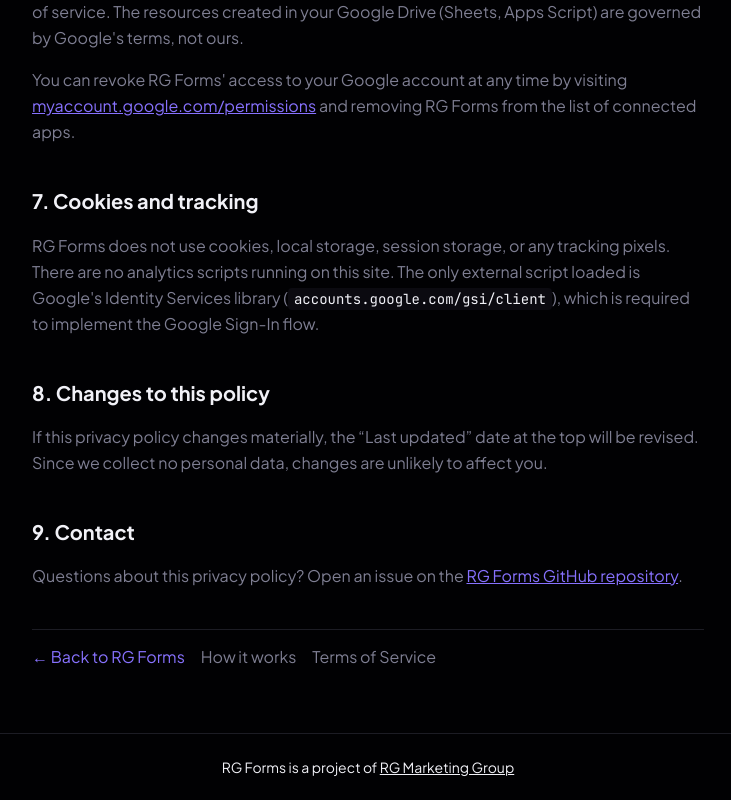
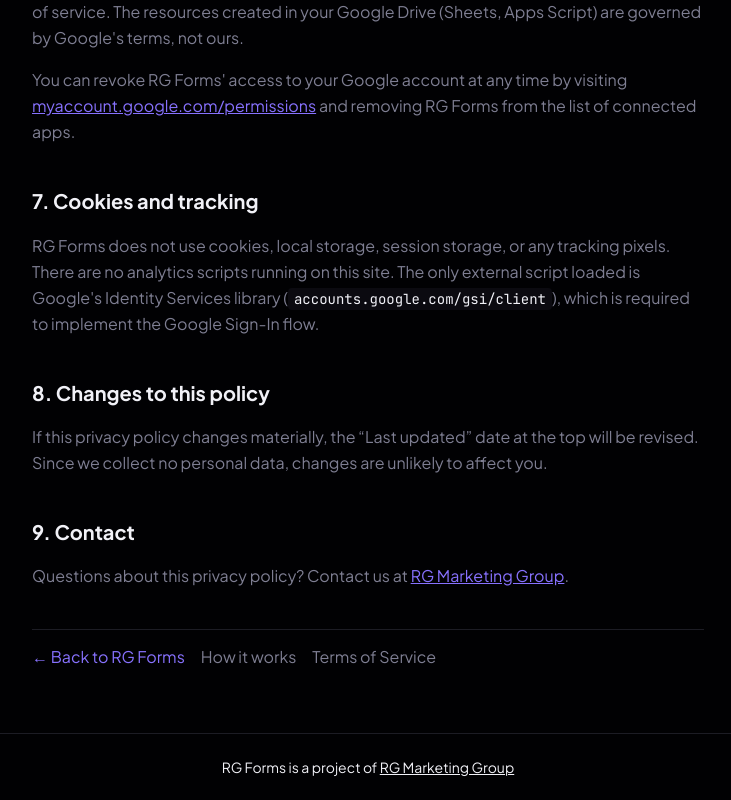
Before and after one commit to yehudasmilowitz/rgforms, a Next.js app: page /privacy in a window 1280 px wide. Shown: the part 2591-3391 px from the top of the page, without its empty margins (272-1003 px from the left). Built offline with nearby package versions, Linux system fonts and the light colour scheme.

Commit message:
Remove GitHub link from privacy policy contact section
Co-Authored-By: Claude Sonnet 4.6 <noreply@anthropic.com>

```diff
--- a/app/privacy/page.tsx
+++ b/app/privacy/page.tsx
@@ -292,15 +292,15 @@ export default function PrivacyPage() {
         <Section>
           <H2>9. Contact</H2>
           <P>
-            Questions about this privacy policy? Open an issue on the{' '}
+            Questions about this privacy policy? Contact us at{' '}
             <a
-              href="https://github.com/rgforms/rgforms"
+              href="https://rgmarketinggroup.com/"
               target="_blank"
               rel="noopener noreferrer"
               style={{ color: 'var(--color-accent)' }}
               className="underline hover:no-underline"
             >
-              RG Forms GitHub repository
+              RG Marketing Group
             </a>
             .
           </P>
```
